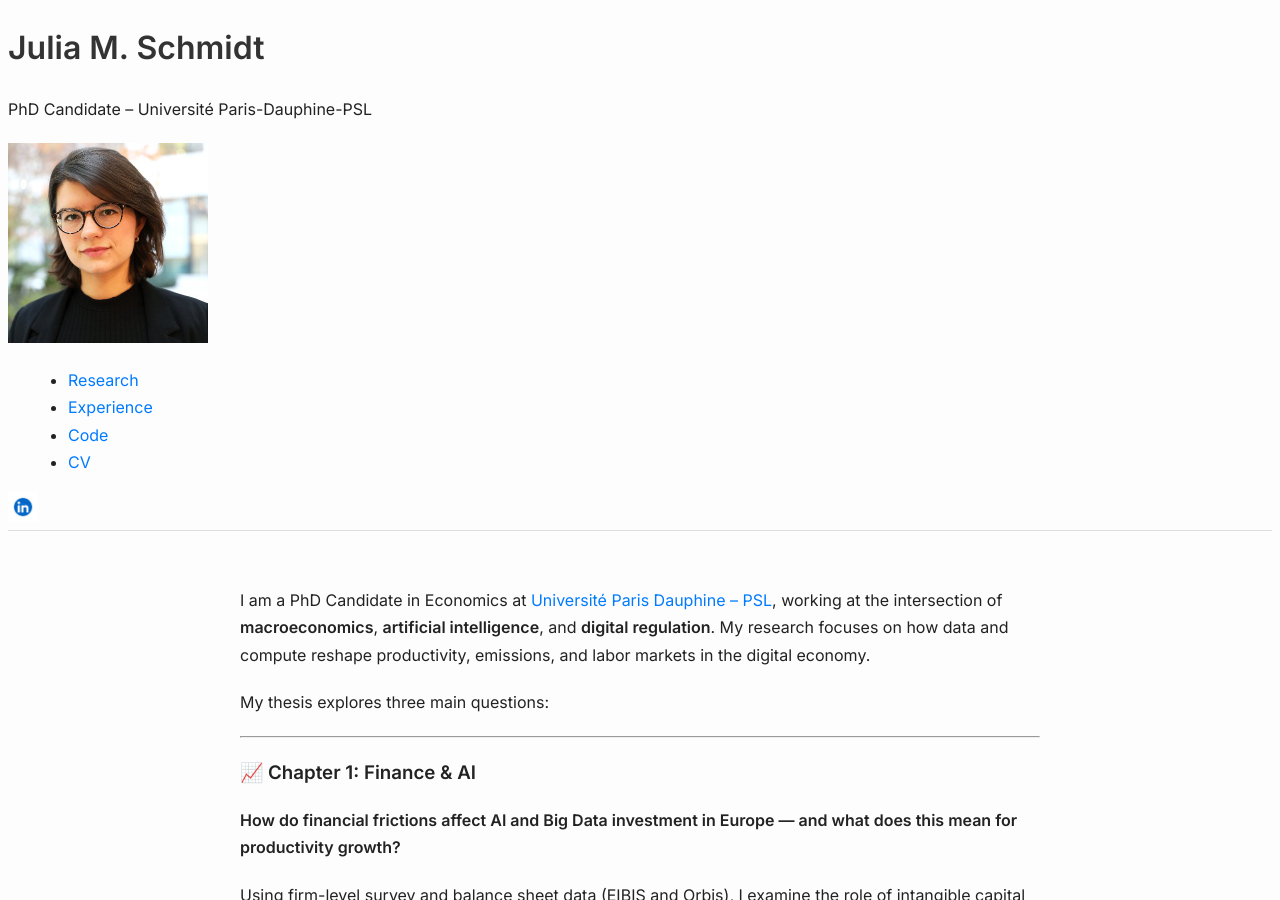
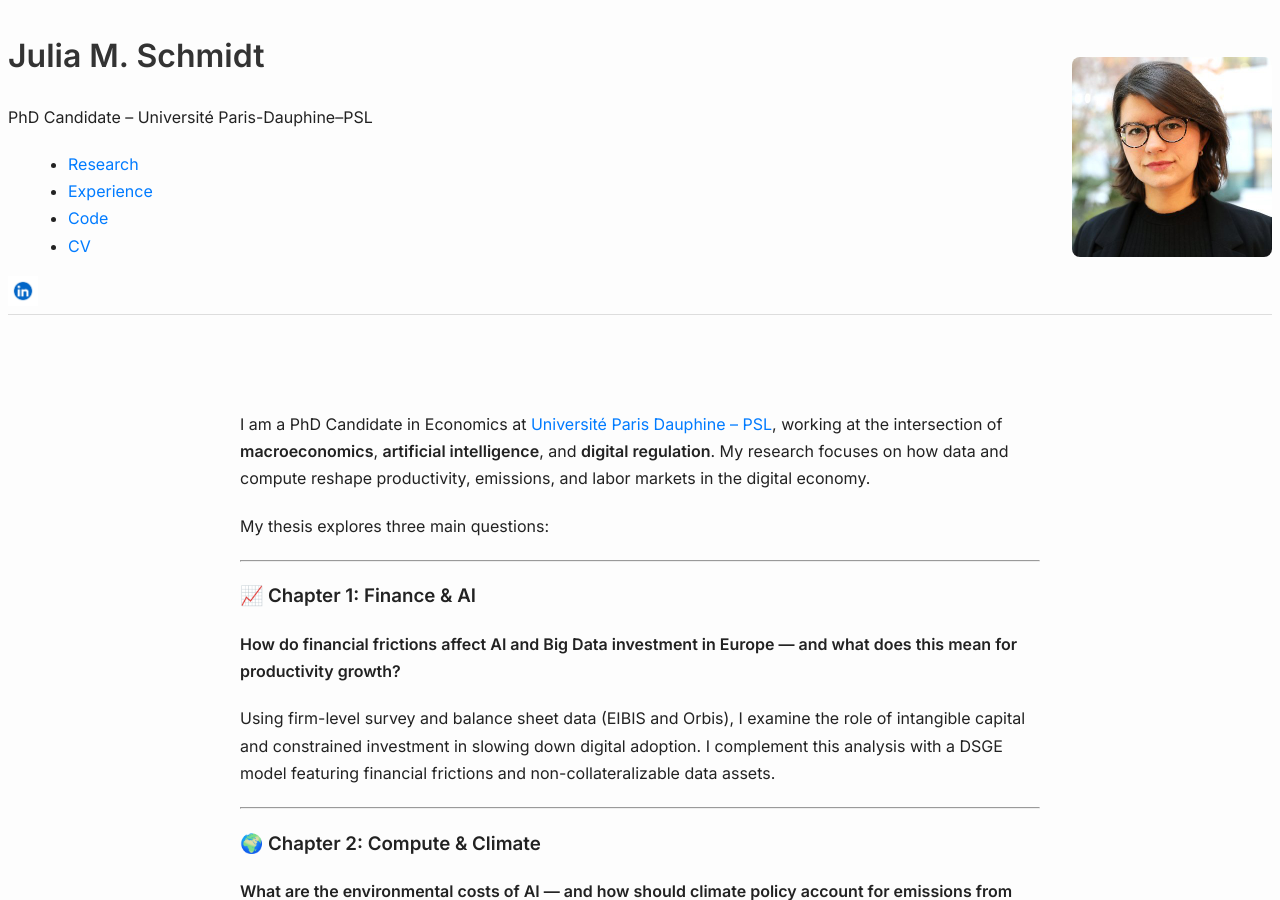
Before and after one commit to julia-m-schmidt/julia-m-schmidt.github.io, a Jekyll site: the page built from index.md, in a window 1280 px wide and 900 px high. Built offline with Jekyll 4.4.1, drawn with Linux system fonts in a browser that asks for light colours.

Commit message:
Update default.html

```diff
--- a/_layouts/default.html
+++ b/_layouts/default.html
@@ -10,14 +10,11 @@
 </head>
 <body>
 
-    <header>
+    <header class="header-container">
+  <div class="header-text">
     <h1>Julia M. Schmidt</h1>
-        <p>PhD Candidate – Université Paris-Dauphine-PSL</p>
+    <p>PhD Candidate – Université Paris-Dauphine–PSL</p>
 
-        <!-- Profile Picture -->
-        <img src="/assets/images/Photo_Schmidt_J.jpg" alt="Profile Picture" width="200">
-
-        <!-- Navigation Menu -->
     <nav>
       <ul>
         <li><a href="/research/">Research</a></li>
@@ -27,11 +24,15 @@
       </ul>
     </nav>
 
-        <!-- LinkedIn Link -->
     <div class="social-media">
       <a href="https://www.linkedin.com/in/julia-m-schmidt-595932107/" target="_blank">
         <img src="/assets/images/linkedin-logo.jpg" alt="LinkedIn Profile" width="30">
       </a>
+    </div>
+  </div>
+
+  <div class="header-photo">
+    <img src="/assets/images/Photo_Schmidt_J.jpg" alt="Profile Picture">
   </div>
 </header>
 
```
Lines whose indentation alone changed are shown as unchanged.
